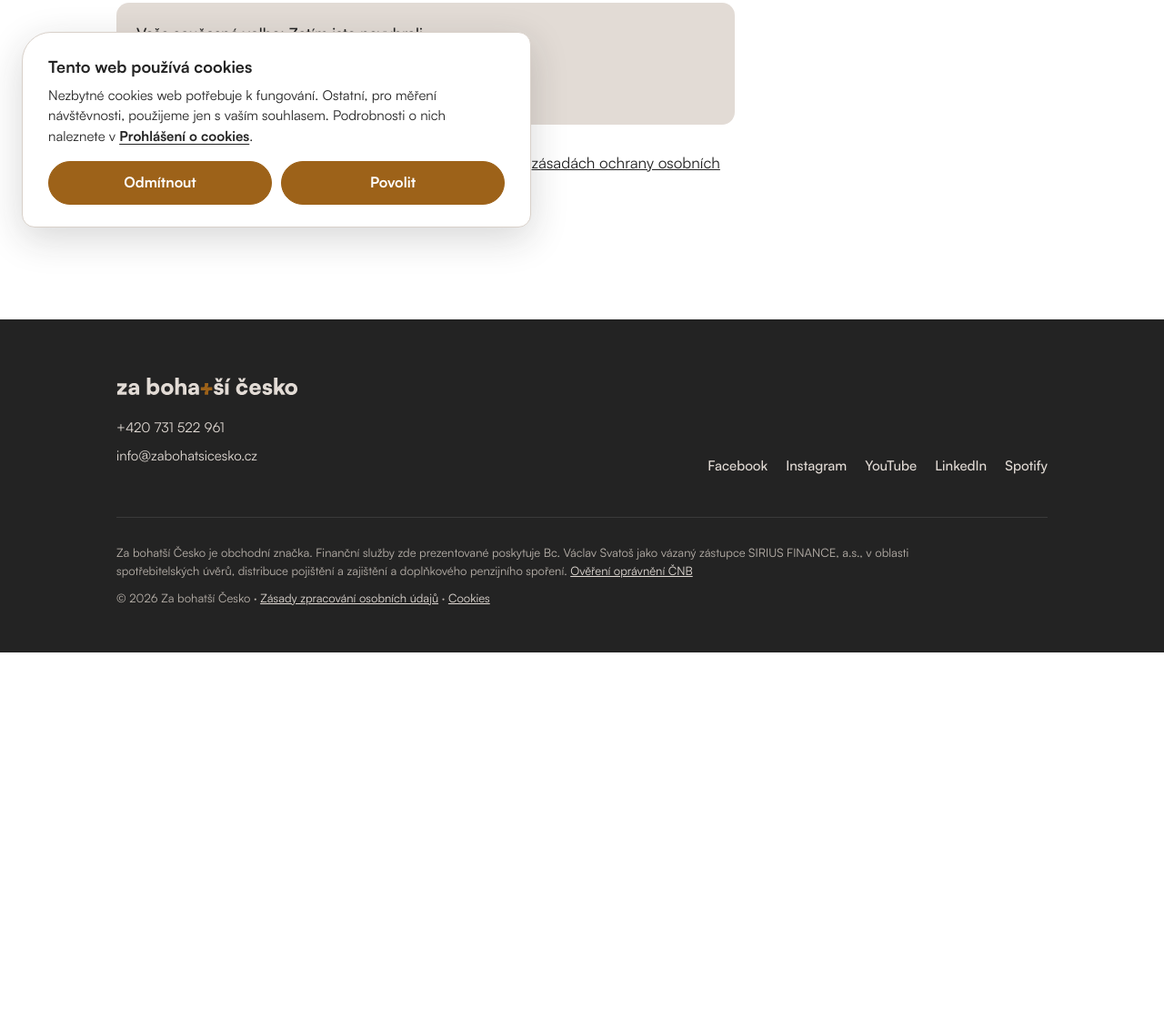
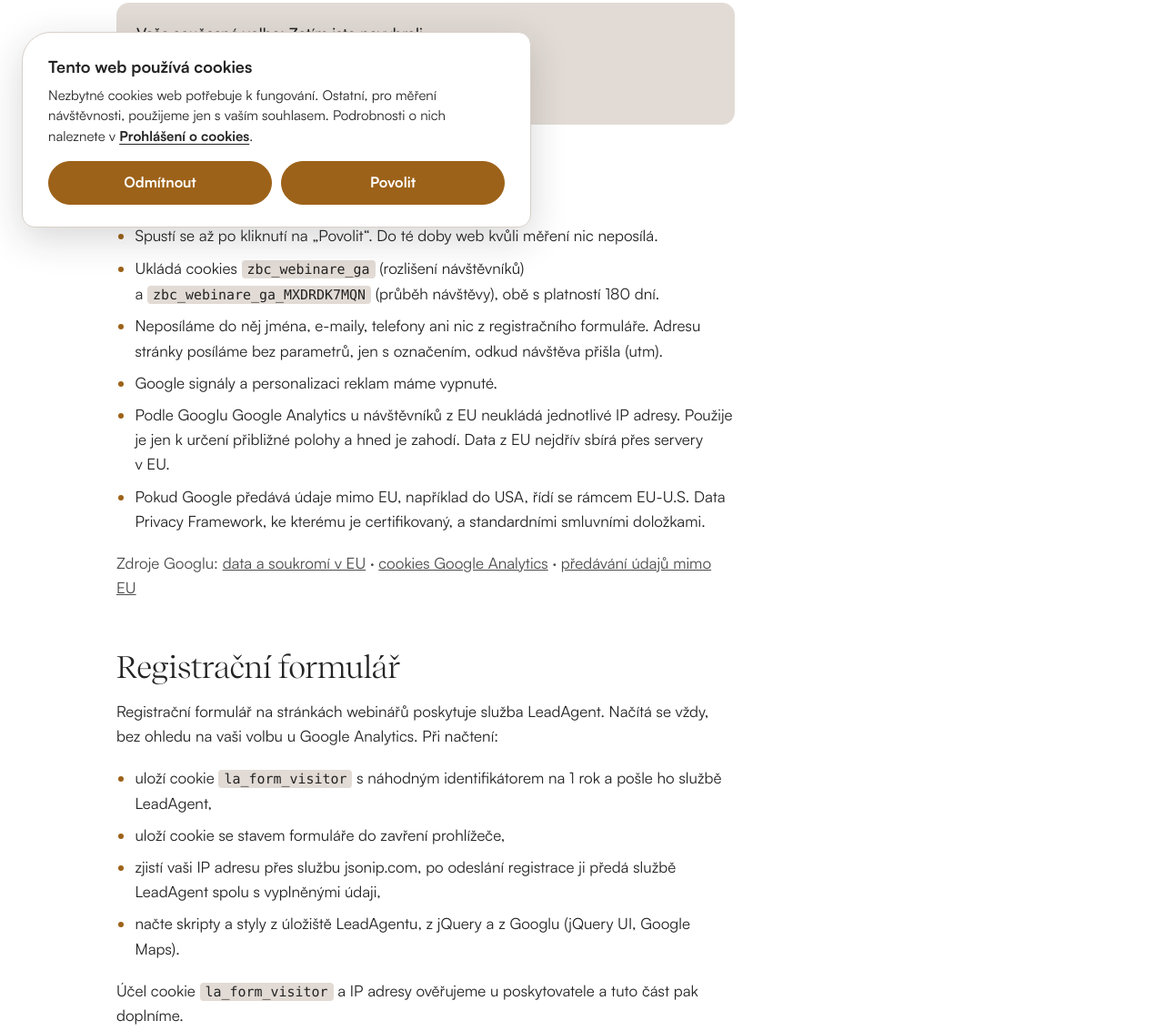
Before and after one commit to ZBCcz/zbc-webinare, a plain HTML site: page web/cookies/index.html in a window 1280 px wide. Shown: the part 526-1659 px from the top of the page at 91% size. Before the commit the page ends 1243 px from the top, so only its background shows below. Drawn offline with Linux system fonts and the light colour scheme.

Commit message:
Cookies: informace o Google Analytics a ověřené chování formuláře LeadAgent na /cookies; web sám nezbytné cookies nemá
Co-Authored-By: Claude Opus 5.5 <noreply@anthropic.com>
Claude-Session: https://claude.ai/code/session_018XGbuxwiATdnxrSYqihVxu

```diff
--- a/web/assets/styl.css
+++ b/web/assets/styl.css
@@ -400,7 +400,14 @@ html:not([data-stav]) [data-pro-stav~="nadchazejici"] { display: revert; }
 .cookies-stranka .text p { font-size: 17px; }
 .cookies-stranka__volba { margin: 32px 0 0; padding: 20px 22px; background: var(--dark-white); border-radius: var(--radius); max-width: var(--text); }
 .cookies-stranka__volba p { margin: 0 0 14px; font-weight: 500; }
-.cookies-stranka__dalsi { margin-top: 28px; max-width: var(--text); }
+.cookies-stranka__dalsi { margin-top: 48px; max-width: var(--text); }
+.cookies-stranka__cast { margin-top: 56px; }
+.cookies-stranka__cast h2 { font-size: clamp(26px, 3.2vw, 34px); margin-bottom: 16px; }
+.cookies-stranka__cast ul { margin: 0 0 1.1em; padding-left: 1.2em; }
+.cookies-stranka__cast li { margin-bottom: 8px; }
+.cookies-stranka__cast li::marker { color: var(--gold); }
+.cookies-stranka__cast code { font-family: ui-monospace, SFMono-Regular, Menlo, monospace; font-size: .88em; background: var(--dark-white); padding: 1px 6px; border-radius: 4px; overflow-wrap: anywhere; }
+.cookies-stranka__zdroje { font-size: 15px; color: #4a4a4a; }
 
 /* Patička: odkazy vedle sebe, na mobilu se zalomí celé */
 .paticka__odkazy a { white-space: nowrap; }
--- a/web/cookies/index.html
+++ b/web/cookies/index.html
@@ -27,7 +27,7 @@
       <div class="obal">
         <h1 id="cookies-nadpis">Prohlášení o cookies</h1>
         <div class="text">
-          <p>Nezbytné cookies slouží k fungování webu. Vaši volbu si navíc pamatujeme v&nbsp;místním úložišti prohlížeče po dobu 6&nbsp;měsíců.</p>
+          <p>Náš web sám žádné cookies k&nbsp;fungování nepotřebuje. Vaši volbu ohledně cookies si pamatujeme v&nbsp;místním úložišti prohlížeče po dobu 6&nbsp;měsíců.</p>
           <p>S&nbsp;vaším souhlasem používáme Google Analytics k&nbsp;měření návštěvnosti a&nbsp;používání webu. Analytické cookies mají platnost 180&nbsp;dní. Bez souhlasu se analytika nespustí a&nbsp;web můžete dál běžně používat.</p>
           <p>Svou volbu můžete kdykoliv změnit nebo souhlas odvolat.</p>
         </div>
@@ -36,6 +36,32 @@
           <button type="button" class="tlacitko" id="zmenit-cookies" aria-controls="souhlas-cookies" hidden>Změnit nastavení cookies</button>
           <noscript><p>Nastavení cookies vyžaduje zapnutý JavaScript. Bez něj se měření návštěvnosti nikdy nespustí.</p></noscript>
         </div>
+
+        <div class="text cookies-stranka__cast">
+          <h2>Google Analytics</h2>
+          <ul>
+            <li>Spustí se až po kliknutí na „Povolit“. Do té doby web kvůli měření nic neposílá.</li>
+            <li>Ukládá cookies <code>zbc_webinare_ga</code> (rozlišení návštěvníků) a&nbsp;<code>zbc_webinare_ga_MXDRDK7MQN</code> (průběh návštěvy), obě s&nbsp;platností 180&nbsp;dní.</li>
+            <li>Neposíláme do něj jména, e-maily, telefony ani nic z&nbsp;registračního formuláře. Adresu stránky posíláme bez parametrů, jen s&nbsp;označením, odkud návštěva přišla (utm).</li>
+            <li>Google signály a&nbsp;personalizaci reklam máme vypnuté.</li>
+            <li>Podle Googlu Google Analytics u&nbsp;návštěvníků z&nbsp;EU neukládá jednotlivé IP adresy. Použije je jen k&nbsp;určení přibližné polohy a&nbsp;hned je zahodí. Data z&nbsp;EU nejdřív sbírá přes servery v&nbsp;EU.</li>
+            <li>Pokud Google předává údaje mimo EU, například do USA, řídí se rámcem EU-U.S. Data Privacy Framework, ke kterému je certifikovaný, a&nbsp;standardními smluvními doložkami.</li>
+          </ul>
+          <p class="cookies-stranka__zdroje">Zdroje Googlu: <a href="https://support.google.com/analytics/answer/12017362" target="_blank" rel="noopener">data a&nbsp;soukromí v&nbsp;EU</a> · <a href="https://support.google.com/analytics/answer/11397207" target="_blank" rel="noopener">cookies Google Analytics</a> · <a href="https://policies.google.com/privacy/frameworks" target="_blank" rel="noopener">předávání údajů mimo EU</a></p>
+        </div>
+
+        <div class="text cookies-stranka__cast">
+          <h2>Registrační formulář</h2>
+          <p>Registrační formulář na stránkách webinářů poskytuje služba LeadAgent. Načítá se vždy, bez ohledu na vaši volbu u&nbsp;Google Analytics. Při načtení:</p>
+          <ul>
+            <li>uloží cookie <code>la_form_visitor</code> s&nbsp;náhodným identifikátorem na 1&nbsp;rok a&nbsp;pošle ho službě LeadAgent,</li>
+            <li>uloží cookie se stavem formuláře do zavření prohlížeče,</li>
+            <li>zjistí vaši IP adresu přes službu jsonip.com, po odeslání registrace ji předá službě LeadAgent spolu s&nbsp;vyplněnými údaji,</li>
+            <li>načte skripty a&nbsp;styly z&nbsp;úložiště LeadAgentu, z&nbsp;jQuery a&nbsp;z&nbsp;Googlu (jQuery UI, Google Maps).</li>
+          </ul>
+          <p>Účel cookie <code>la_form_visitor</code> a&nbsp;IP adresy ověřujeme u&nbsp;poskytovatele a&nbsp;tuto část pak doplníme.</p>
+        </div>
+
         <p class="cookies-stranka__dalsi">Více o&nbsp;zpracování údajů a&nbsp;kontakt na provozovatele najdete v&nbsp;<a href="https://www.siriusfinance.cz/GDPR" target="_blank" rel="noopener">zásadách ochrany osobních údajů</a>.</p>
       </div>
     </section>
```
Also changed, not shown: 1 other file.
